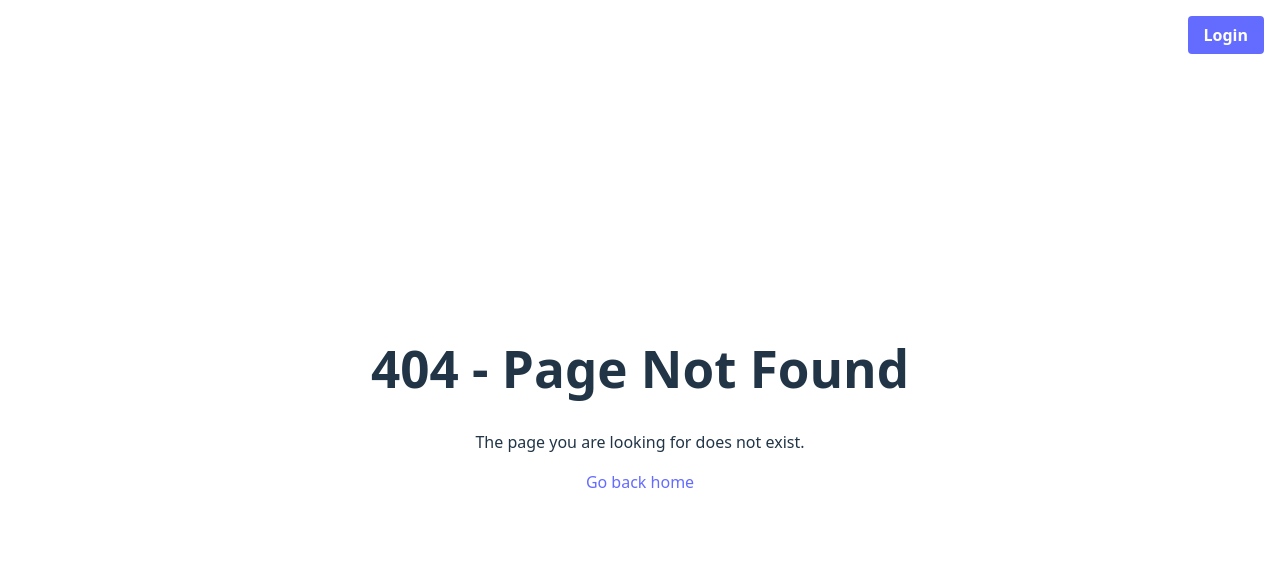
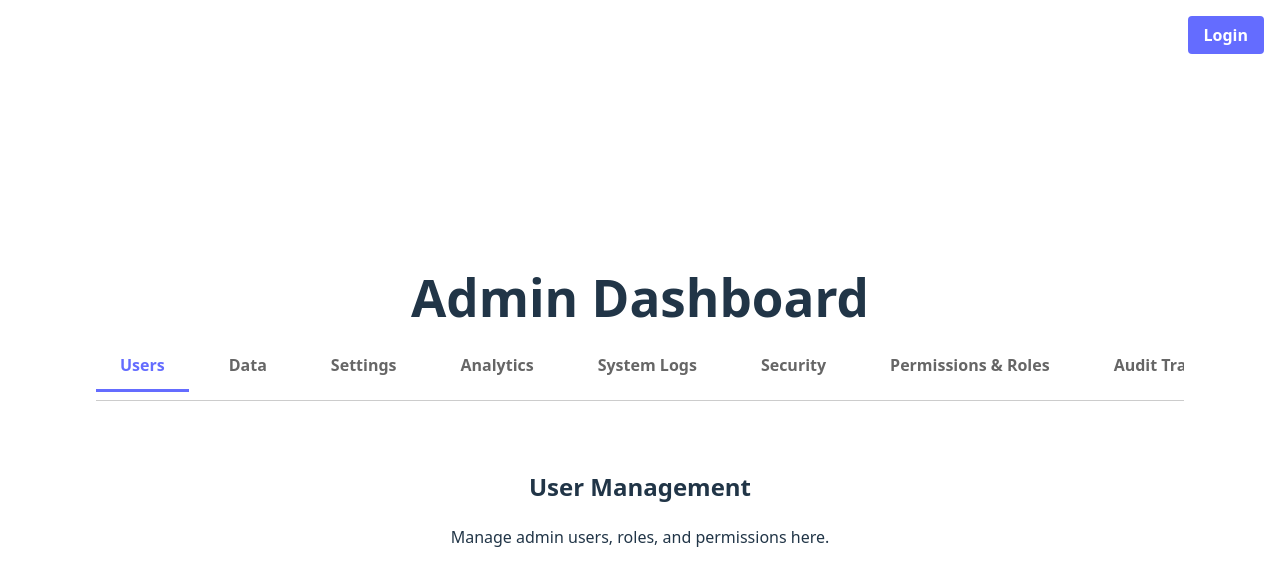
Before and after one commit to wrightjamie/FrontendBackend, a React (Vite) app in the folder client/: page /admin/users in a window 1280 px wide. Before the commit this address had no page. Shown: the top 586 px of the page. Built offline with nearby package versions, Linux system fonts and the light colour scheme.

Commit message:
feat: design admin dashboard layout (B-004)

```diff
--- a/client/src/App.jsx
+++ b/client/src/App.jsx
@@ -4,6 +4,12 @@ import Home from './pages/Home';
 import NotFound from './pages/NotFound';
 import UserButton from './components/UserButton';
 import LoginModal from './components/LoginModal';
+import AdminLayout from './layouts/AdminLayout';
+import AdminUsers from './pages/admin/AdminUsers';
+import AdminData from './pages/admin/AdminData';
+import AdminSettings from './pages/admin/AdminSettings';
+import GenericAdminPage from './pages/admin/GenericAdminPage';
+import { Navigate } from 'react-router-dom';
 import './App.css';
 
 function App() {
@@ -30,6 +36,17 @@ function App() {
       />
       <Routes>
         <Route path="/" element={<Home />} />
+        <Route path="/admin" element={<AdminLayout />}>
+          <Route index element={<Navigate to="users" replace />} />
+          <Route path="users" element={<AdminUsers />} />
+          <Route path="data" element={<AdminData />} />
+          <Route path="settings" element={<AdminSettings />} />
+          <Route path="analytics" element={<GenericAdminPage title="Analytics" />} />
+          <Route path="logs" element={<GenericAdminPage title="System Logs" />} />
+          <Route path="security" element={<GenericAdminPage title="Security" />} />
+          <Route path="roles" element={<GenericAdminPage title="Permissions & Roles" />} />
+          <Route path="audit" element={<GenericAdminPage title="Audit Trail" />} />
+        </Route>
         <Route path="*" element={<NotFound />} />
       </Routes>
     </>
--- /dev/null
+++ b/client/src/components/TabNavigation.jsx
@@ -0,0 +1,27 @@
+import React from 'react';
+import { NavLink } from 'react-router-dom';
+import styles from './TabNavigation.module.css';
+
+/**
+ * Reusable Tab Navigation Component
+ * @param {Array} tabs - Array of objects { path: string, label: string }
+ */
+const TabNavigation = ({ tabs }) => {
+    return (
+        <nav className={styles.tabsContainer}>
+            {tabs.map((tab) => (
+                <NavLink
+                    key={tab.path}
+                    to={tab.path}
+                    className={({ isActive }) =>
+                        `${styles.tab} ${isActive ? styles.activeTab : ''}`
+                    }
+                >
+                    {tab.label}
+                </NavLink>
+            ))}
+        </nav>
+    );
+};
+
+export default TabNavigation;
--- /dev/null
+++ b/client/src/components/TabNavigation.module.css
@@ -0,0 +1,42 @@
+.tabsContainer {
+    display: flex;
+    gap: 1rem;
+    /* Scroll behavior */
+    flex-wrap: nowrap;
+    overflow-x: auto;
+    -webkit-overflow-scrolling: touch;
+    /* smooth scrolling on iOS */
+    padding-bottom: 0.5rem;
+    /* space for scrollbar */
+    scrollbar-width: none;
+    /* Firefox */
+    border-bottom: 1px solid var(--color-border);
+    margin-bottom: 2rem;
+    max-width: 85vw;
+    /* Ensure scrolling on small screens */
+    width: 100%;
+}
+
+.tab {
+    padding: 0.75rem 1.5rem;
+    text-decoration: none;
+    color: var(--color-text-secondary);
+    border-bottom: 3px solid transparent;
+    width: auto;
+    font-weight: bold;
+    white-space: nowrap;
+    /* Prevent individual tabs from breaking */
+}
+
+.tab:hover {
+    color: var(--color-primary-hover);
+}
+
+.activeTab {
+    color: var(--color-primary);
+    border-bottom-color: var(--color-primary);
+}
+
+.tabsContainer::-webkit-scrollbar {
+    display: none;
+}
--- a/client/src/index.css
+++ b/client/src/index.css
@@ -13,6 +13,12 @@
   text-rendering: optimizeLegibility;
   -webkit-font-smoothing: antialiased;
   -moz-osx-font-smoothing: grayscale;
+}
+
+*,
+*::before,
+*::after {
+  box-sizing: border-box;
 }
 
 a {
--- /dev/null
+++ b/client/src/layouts/AdminLayout.jsx
@@ -0,0 +1,31 @@
+import React from 'react';
+import { Outlet } from 'react-router-dom';
+import TabNavigation from '../components/TabNavigation';
+import styles from './AdminLayout.module.css';
+
+const AdminLayout = () => {
+    const adminTabs = [
+        { path: 'users', label: 'Users' },
+        { path: 'data', label: 'Data' },
+        { path: 'settings', label: 'Settings' },
+        { path: 'analytics', label: 'Analytics' },
+        { path: 'logs', label: 'System Logs' },
+        { path: 'security', label: 'Security' },
+        { path: 'roles', label: 'Permissions & Roles' },
+        { path: 'audit', label: 'Audit Trail' },
+    ];
+
+    return (
+        <div className={styles.container}>
+            <header className={styles.header}>
+                <h1 className={styles.title}>Admin Dashboard</h1>
+                <TabNavigation tabs={adminTabs} />
+            </header>
+            <main className={styles.content}>
+                <Outlet />
+            </main>
+        </div>
+    );
+};
+
+export default AdminLayout;
--- /dev/null
+++ b/client/src/layouts/AdminLayout.module.css
@@ -0,0 +1,18 @@
+.container {
+    max-width: 1200px;
+    margin: 0 auto;
+    padding: 2rem;
+}
+
+.header {
+    margin-bottom: 2rem;
+}
+
+.title {
+    color: var(--color-text-primary);
+    margin-bottom: 1rem;
+}
+
+.content {
+    padding-top: 1rem;
+}
--- /dev/null
+++ b/client/src/pages/admin/AdminData.jsx
@@ -0,0 +1,13 @@
+import React from 'react';
+
+const AdminData = () => {
+    return (
+        <div>
+            <h2>Data Management</h2>
+            <p>Configure data types and manage content entries.</p>
+            {/* TODO: Implement Dynamic Data Table (B-006) */}
+        </div>
+    );
+};
+
+export default AdminData;
--- /dev/null
+++ b/client/src/pages/admin/AdminSettings.jsx
@@ -0,0 +1,12 @@
+import React from 'react';
+
+const AdminSettings = () => {
+    return (
+        <div>
+            <h2>Settings</h2>
+            <p>System configuration and site metadata.</p>
+        </div>
+    );
+};
+
+export default AdminSettings;
--- /dev/null
+++ b/client/src/pages/admin/AdminUsers.jsx
@@ -0,0 +1,13 @@
+import React from 'react';
+
+const AdminUsers = () => {
+    return (
+        <div>
+            <h2>User Management</h2>
+            <p>Manage admin users, roles, and permissions here.</p>
+            {/* TODO: Implement User Table (B-005) */}
+        </div>
+    );
+};
+
+export default AdminUsers;
--- /dev/null
+++ b/client/src/pages/admin/GenericAdminPage.jsx
@@ -0,0 +1,12 @@
+import React from 'react';
+
+const GenericAdminPage = ({ title }) => {
+    return (
+        <div>
+            <h2>{title}</h2>
+            <p>This is a placeholder page for {title}.</p>
+        </div>
+    );
+};
+
+export default GenericAdminPage;
```
Also changed, not shown: 1 other file (tests, documents, lock files or other folders).
